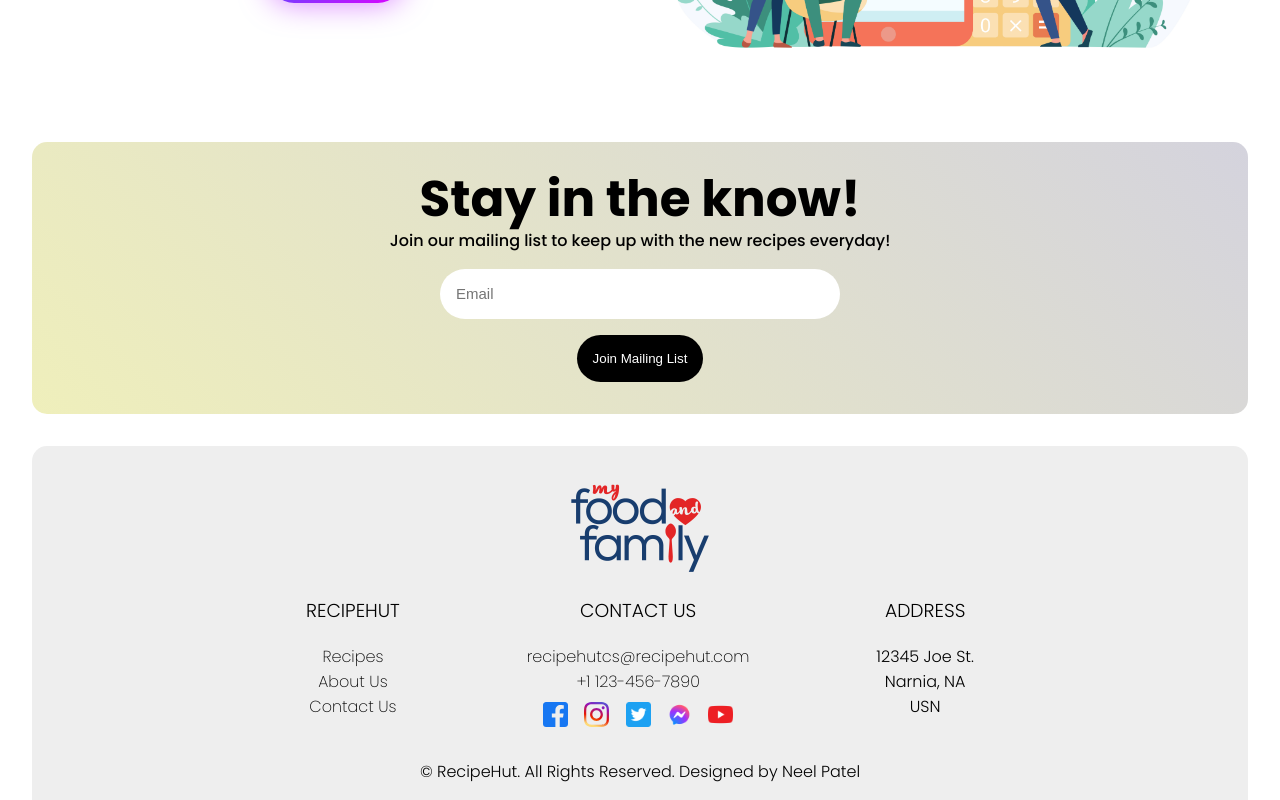
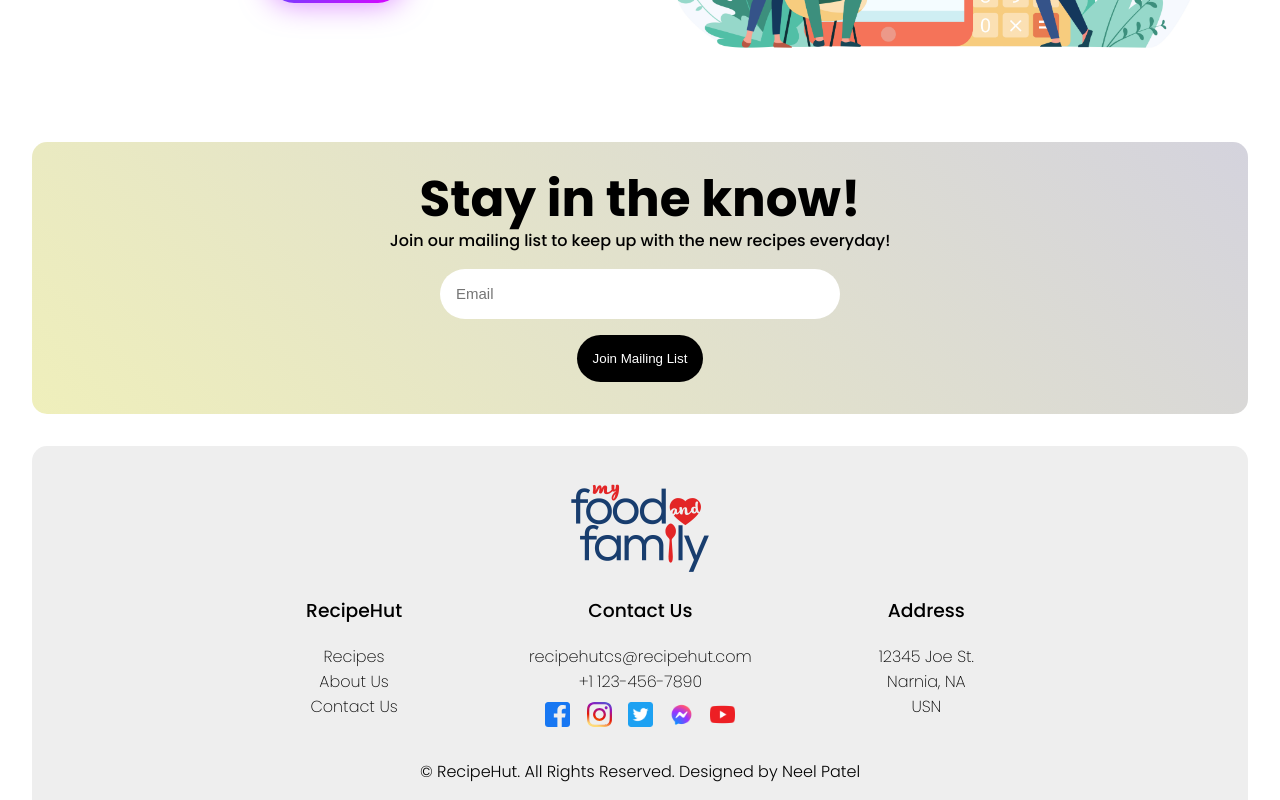
Before and after one commit to neelpatel104/AngularProjects, an Angular app in the folder RecipeHut/: page / in a window 1280 px wide. Shown: the part 3399-4199 px from the top of the page. Built offline with nearby package versions, Linux system fonts and the light colour scheme.

Commit message:
#1 Implement Homepage  - Small Changed

```diff
--- a/RecipeHut/src/app/app.component.html
+++ b/RecipeHut/src/app/app.component.html
@@ -108,14 +108,14 @@
 				fxLayoutAlign.lt-md="space-between center"
 				fxLayoutAlign="space-evenly start">
 			<div class="nav-items-container" fxLayout="column" fxLayoutAlign="start center">
-				<h3> RECIPEHUT </h3>
+				<h3> RecipeHut </h3>
 				<a class="navigation-link" routerLink="recipes" routerLinkActive="navigation-link-active" fxLayoutAlign="center center"> Recipes </a>
 				<a class="navigation-link" fxLayoutAlign="center center"> About Us </a>
 				<a class="navigation-link" fxLayoutAlign="center center"> Contact Us </a>
 
 			</div>
 			<div class="contact-container" fxLayout="column" fxLayoutAlign="start center">
-				<h3> CONTACT US </h3>
+				<h3> Contact Us </h3>
 				<a href="mailto:webmaster@example.com">recipehutcs@recipehut.com</a>
 				<a href="tel:+11234567890">+1 123-456-7890</a>
 				<div 	class="social-media-container"
@@ -129,7 +129,7 @@
 				</div>
 			</div>
 			<div class="address-container" fxLayout="column" fxLayoutAlign="start center">
-				<h3> ADDRESS </h3>
+				<h3> Address </h3>
 				<span> 12345 Joe St.</span>
 				<span> Narnia, NA</span>
 				<span> USN</span>
--- a/RecipeHut/src/app/app.component.scss
+++ b/RecipeHut/src/app/app.component.scss
@@ -265,8 +265,9 @@ main {
             height:fit-content;
 
             h3 {
-                font-weight:300;
+                font-weight:500;
             }
+
 
             .nav-items-container {
                 width: fit-content;
@@ -308,7 +309,7 @@ main {
                 height:fit-content;
 
                 span {
-                    font-weight:300;
+                    font-weight:200;
                 }
 
             }
--- a/RecipeHut/src/app/app.module.ts
+++ b/RecipeHut/src/app/app.module.ts
@@ -6,6 +6,7 @@ import { FlexLayoutModule } from '@angular/flex-layout';
 import { FormsModule } from '@angular/forms';
 import { MatButtonModule} from '@angular/material/button';
 import { MatChipsModule } from '@angular/material/chips';
+import { MatDividerModule } from '@angular/material/divider';
 import { MatIconModule } from '@angular/material/icon';
 import { NgModule } from '@angular/core';
 
@@ -31,6 +32,7 @@ import { HomeComponent } from './home/home.component';
 		FormsModule,
 		MatButtonModule,
 		MatChipsModule,
+		MatDividerModule,
 		MatIconModule
 	],
 	providers: [],
```
